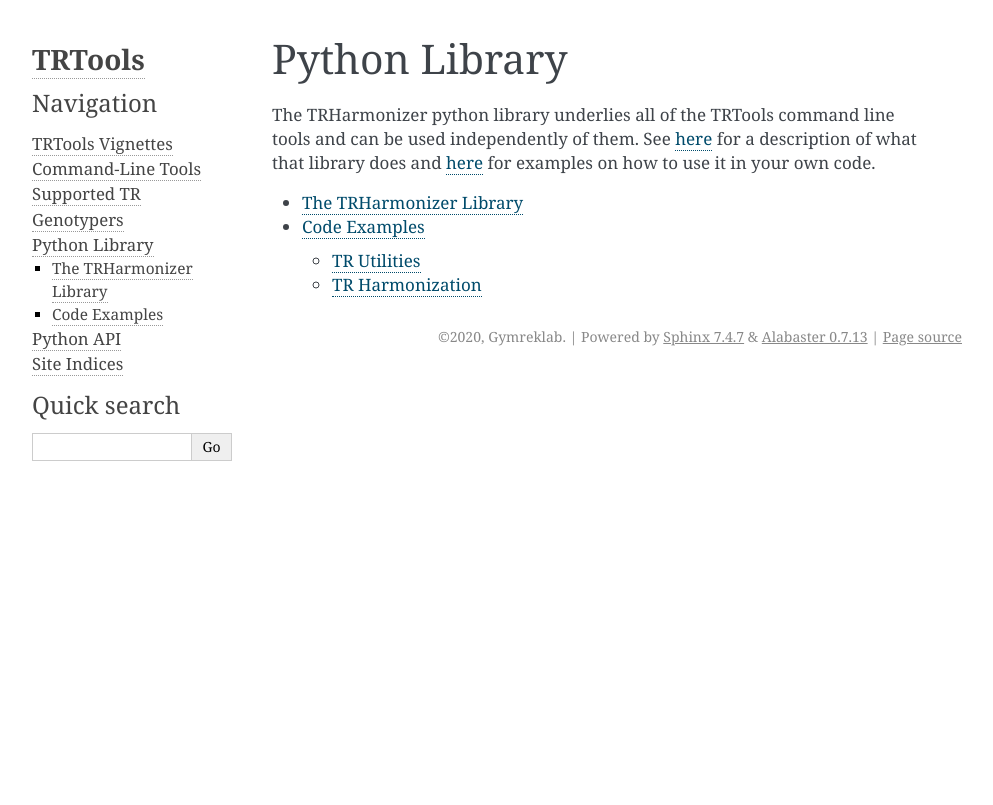
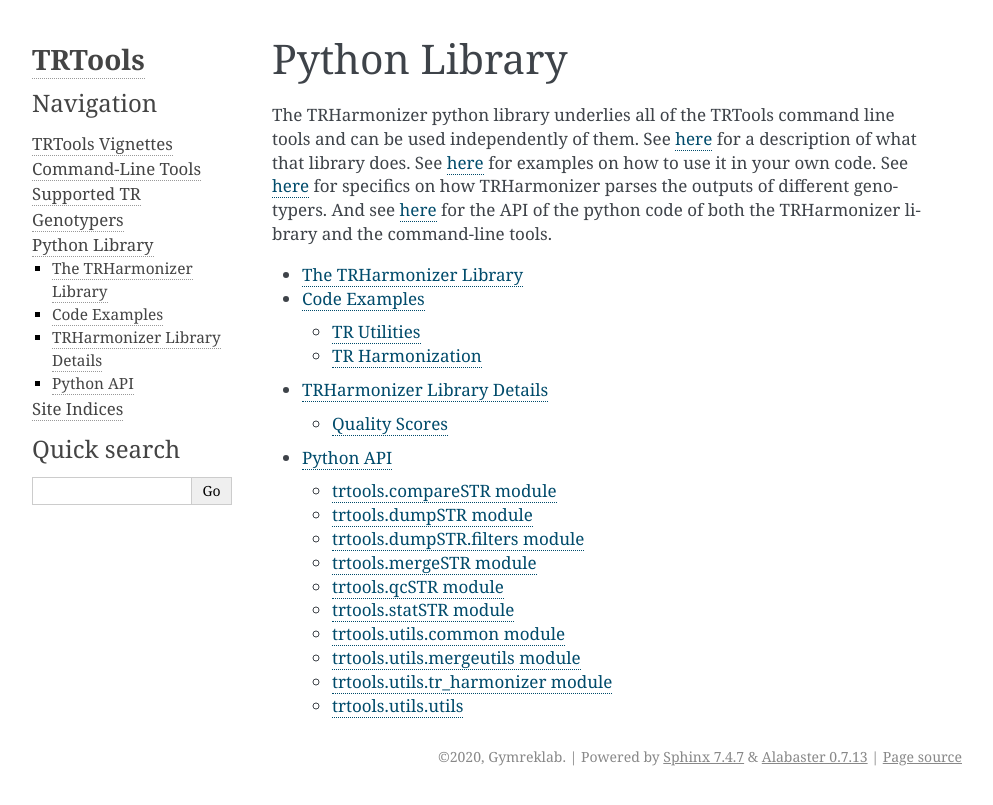
Before and after one commit to gymrek-lab/TRTools, a Sphinx documentation site: the page built from doc/LIBRARY.rst, in a window 1280 px wide. Shown: the top 805 px of the page, without its empty margins (148-1141 px from the left). Built offline with Sphinx 7.4.7, drawn with Linux system fonts in a browser that asks for light colours.

Commit message:
Move the API link from the doc sidebar to a subsection of the Library information page. Write a page describing how quality scores are generated (specifically the popSTR issues). Fix a bug where 0 PHRED scores could have lower quality than 1 PHRED scores.

```diff
--- a/doc/LIBRARY.rst
+++ b/doc/LIBRARY.rst
@@ -3,10 +3,14 @@
 
 The TRHarmonizer python library underlies all of the TRTools command line tools
 and can be used independently of them. See :doc:`here <LIBRARY_OVERVIEW>` for a description
-of what that library does and :doc:`here <CODE_EXAMPLES>` for examples on how to use
-it in your own code.
+of what that library does. See :doc:`here <CODE_EXAMPLES>` for examples on how to use
+it in your own code. See :doc:`here <LIBRARY_SPEC>` for specifics on how TRHarmonizer parses
+the outputs of different genotypers. And see :doc:`here <API>` for the API of
+the python code of both the TRHarmonizer library and the command-line tools.
 
 .. toctree::
 
    LIBRARY_OVERVIEW
    CODE_EXAMPLES
+   LIBRARY_SPEC
+   API
--- a/doc/index.rst
+++ b/doc/index.rst
@@ -23,5 +23,4 @@
    UTILITIES
    CALLERS
    LIBRARY
-   API
    site_indices
```
Also changed, not shown: doc/LIBRARY_SPEC.rst (added, +46 -0 lines), 1 other file.
